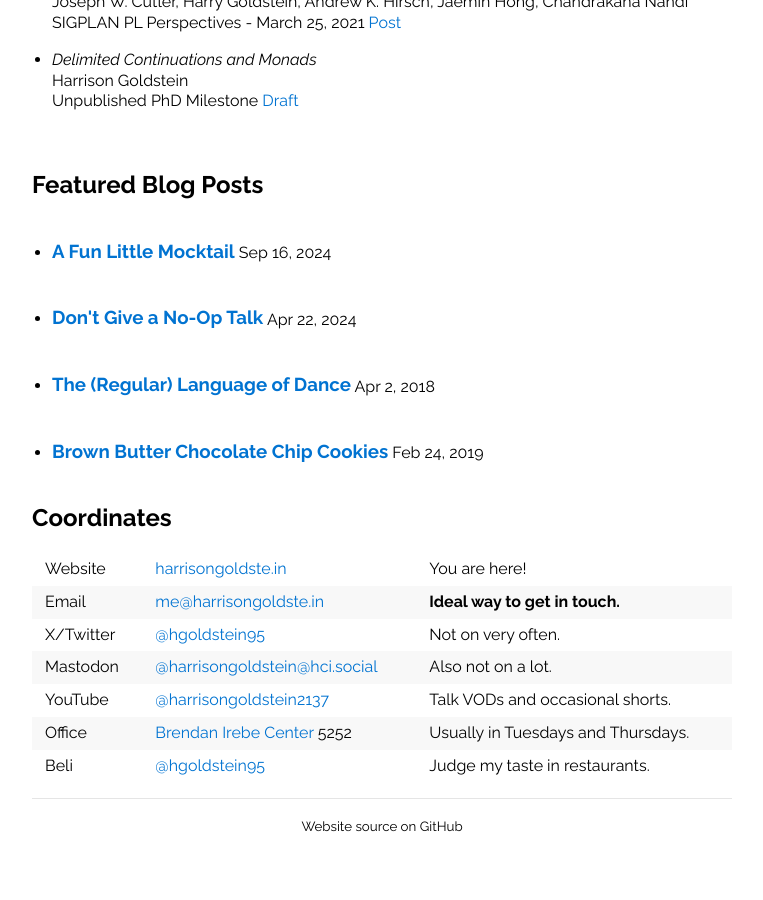
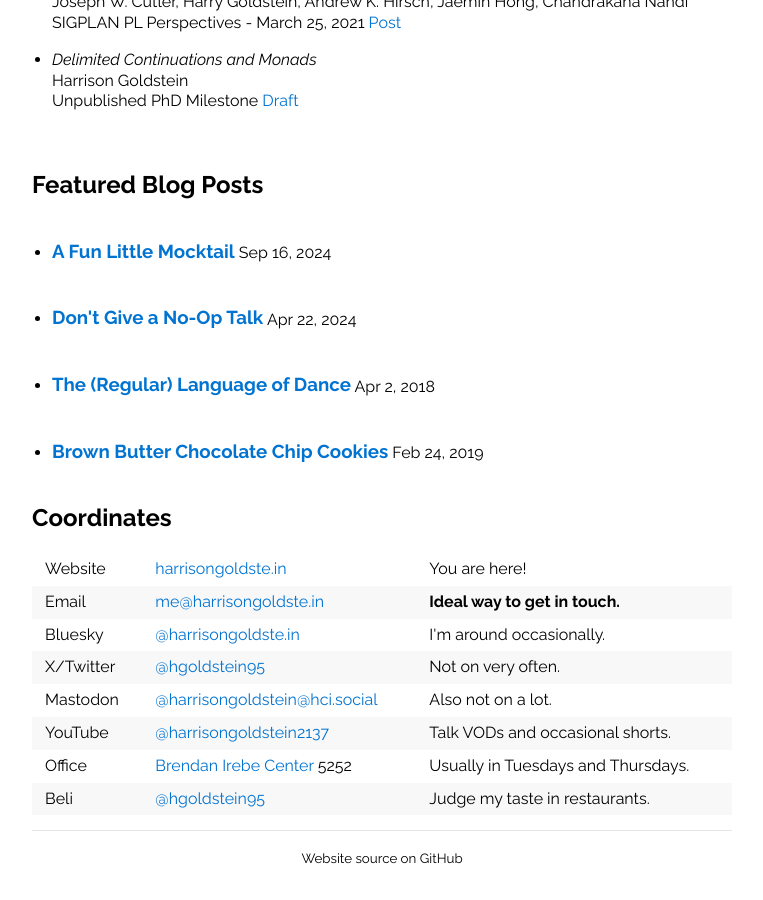
Before and after one commit to hgoldstein95/hgoldstein95.github.io, a Jekyll site: the page built from index.md, in a window 1280 px wide and 900 px high, scrolled down 2512 px. Shown: the whole window, without its empty margins (258-1021 px from the left). Built offline with Jekyll 4.4.1, drawn with Linux system fonts in a browser that asks for light colours; before the commit the page ends 3379 px from its top, so only the background shows below that.

Commit message:
Add bluesky

```diff
--- a/index.md
+++ b/index.md
@@ -190,6 +190,11 @@ Unpublished PhD Milestone [Draft](papers/drafts/wpe-ii.pdf)
         <td><strong>Ideal way to get in touch.</strong></td>
     </tr>
     <tr>
+        <td>Bluesky</td>
+        <td><a href="https://bsky.app/profile/harrisongoldste.in">@harrisongoldste.in</a></td>
+        <td>I'm around occasionally.</td>
+    </tr>
+    <tr>
         <td>X/Twitter</td>
         <td><a href="https://x.com/hgoldstein95">@hgoldstein95</a></td>
         <td>Not on very often.</td>
```
